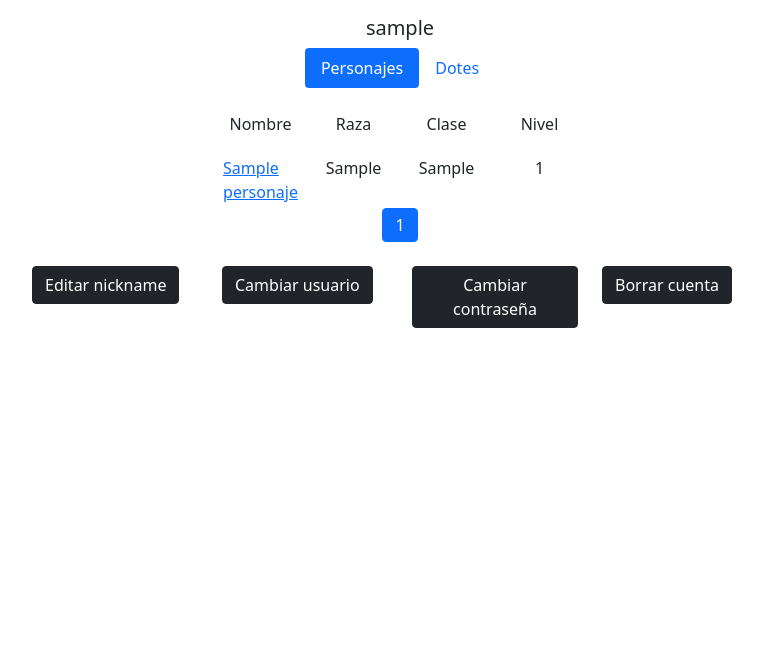
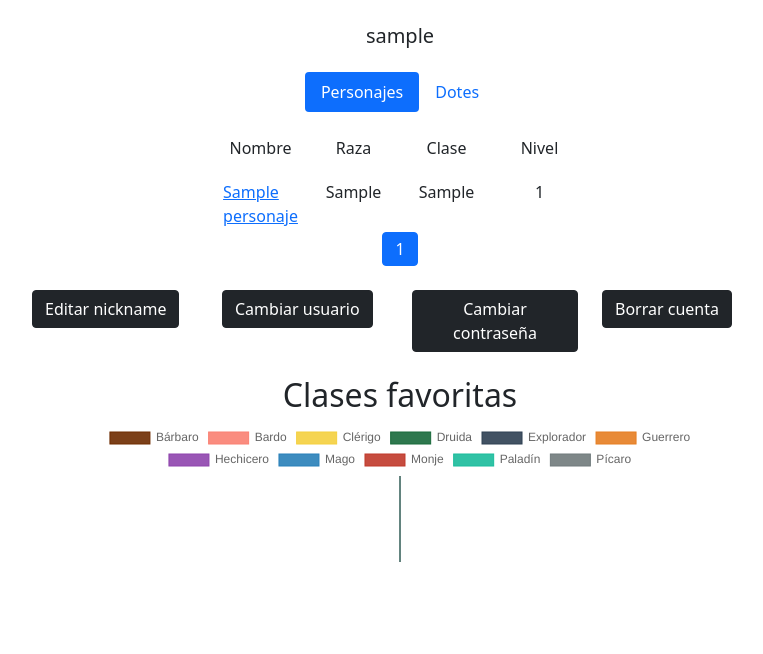
Before and after one commit to miguelvr98/PFCharacterCreator, a Django app: page /perfil/ in a window 1280 px wide. Shown: the part 56-710 px from the top of the page, without its empty margins (240-1003 px from the left). Run offline with Django 3.2, Linux system fonts and the light colour scheme; a user stored in the database is signed in; tables that the repository leaves empty hold one stand-in row (values such as "Sample post"); some libraries are stand-ins or nearby versions.

Commit message:
Arreglando pequeño bug

```diff
--- a/SheatCreator/main/templates/perfil/show.html
+++ b/SheatCreator/main/templates/perfil/show.html
@@ -1,7 +1,7 @@
 {% extends 'base.html' %}
 {% block content %}
 <div class="container">
-  <h5 class="text-center">{{perfil.nickname}}</h5>
+  <h5 class="text-center mt-4 mb-4">{{perfil.nickname}}</h5>
   <div class="row">
     <div class="col d-flex justify-content-center mx-auto ">
       <ul class="nav nav-pills">
@@ -154,7 +154,7 @@
 </div>
 </div>
 {% endif %}
-{% if perfil.personaje_ptr.all %}
+{% if perfil.personaje_set.all %}
 <div class="container">
   <script src="https://cdn.jsdelivr.net/npm/chart.js@2.8.0"></script>
 
```
